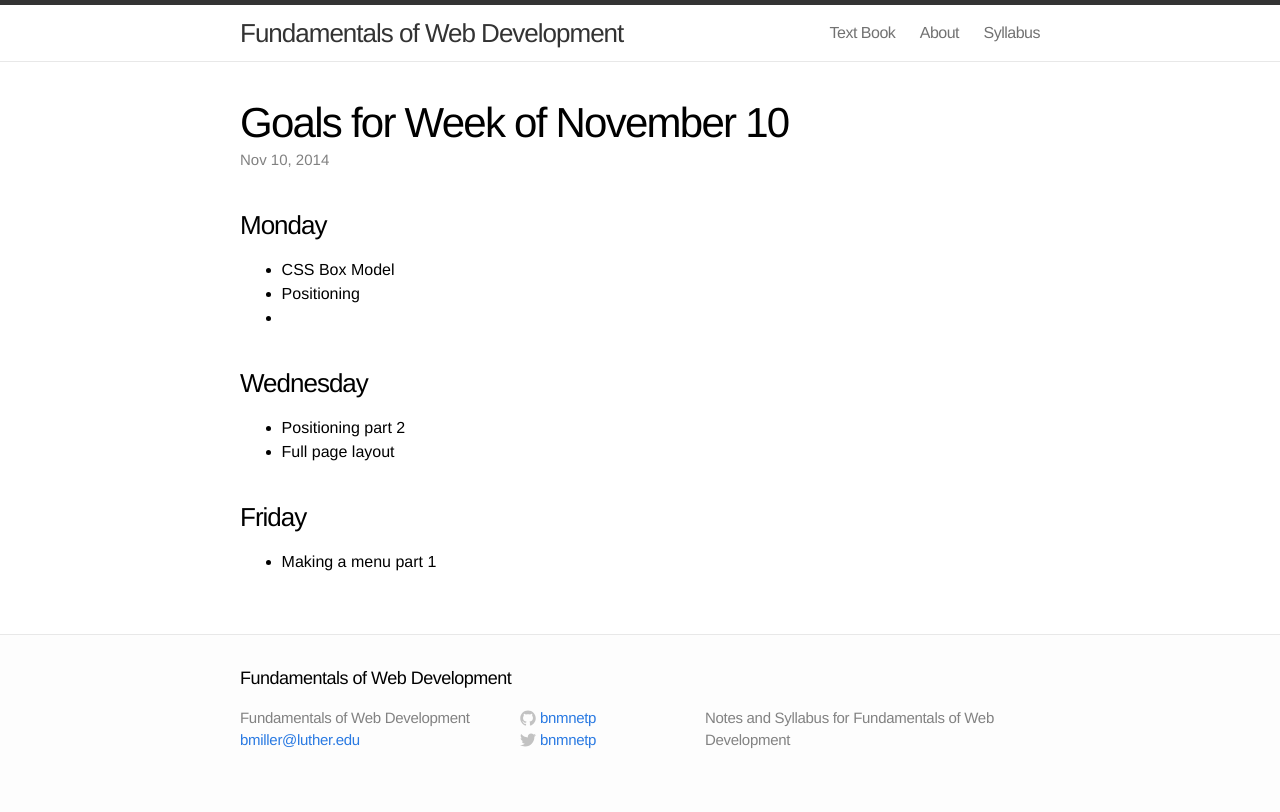
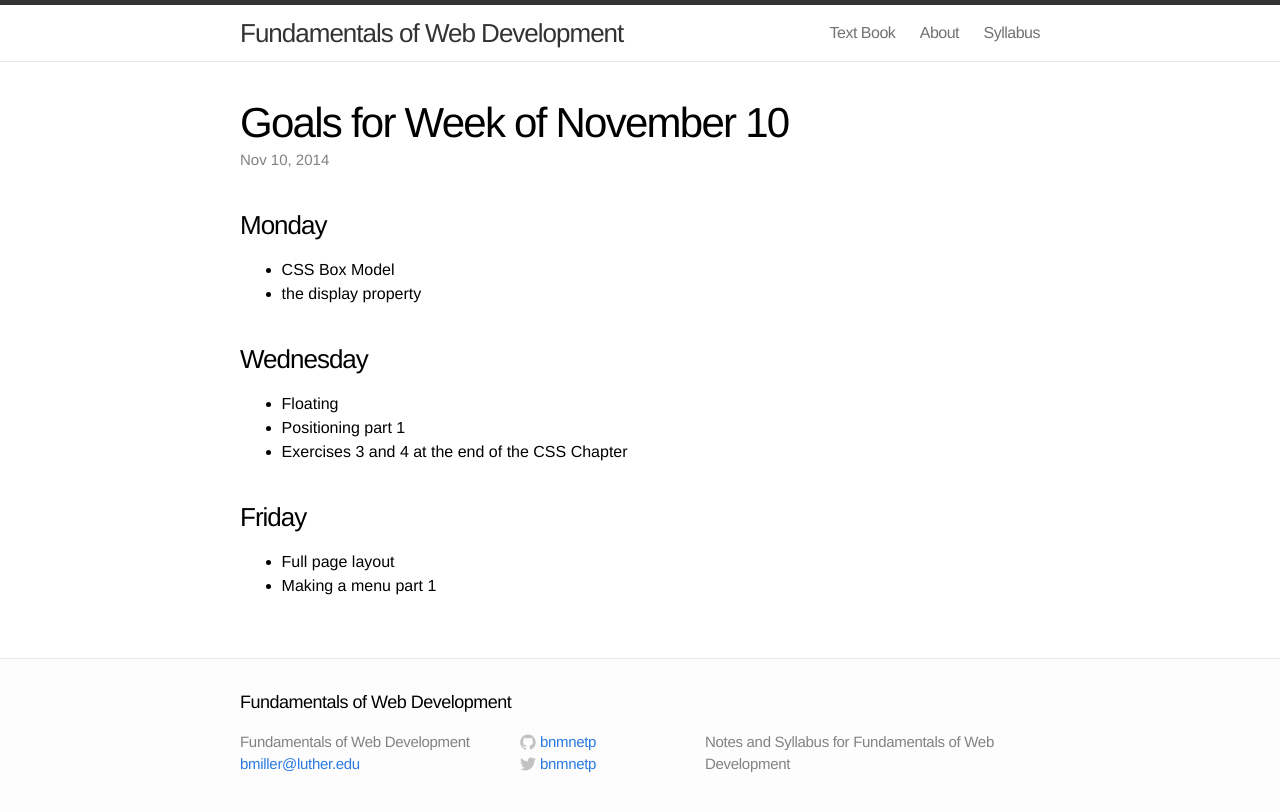
Before and after one commit to bnmnetp/CS130, a Jekyll site: the page built from _posts/2014-11-02-Goals-for-Week-of-Nov-10.markdown, in a window 1280 px wide. Shown: the top 812 px of the page. Built offline with Jekyll 4.4.1, drawn with Linux system fonts in a browser that asks for light colours.

Commit message:
update goals

```diff
--- a/_posts/2014-11-02-Goals-for-Week-of-Nov-10.markdown
+++ b/_posts/2014-11-02-Goals-for-Week-of-Nov-10.markdown
@@ -9,16 +9,16 @@ published: true
 ### Monday
 
 * CSS Box Model
-* Positioning
-*
+* the display property
 
 ### Wednesday
 
-* Positioning part 2
-* Full page layout
-
+* Floating
+* Positioning part 1
+* Exercises 3 and 4 at the end of the CSS Chapter
 
 
 ### Friday
 
+* Full page layout
 * Making a menu part 1
```
